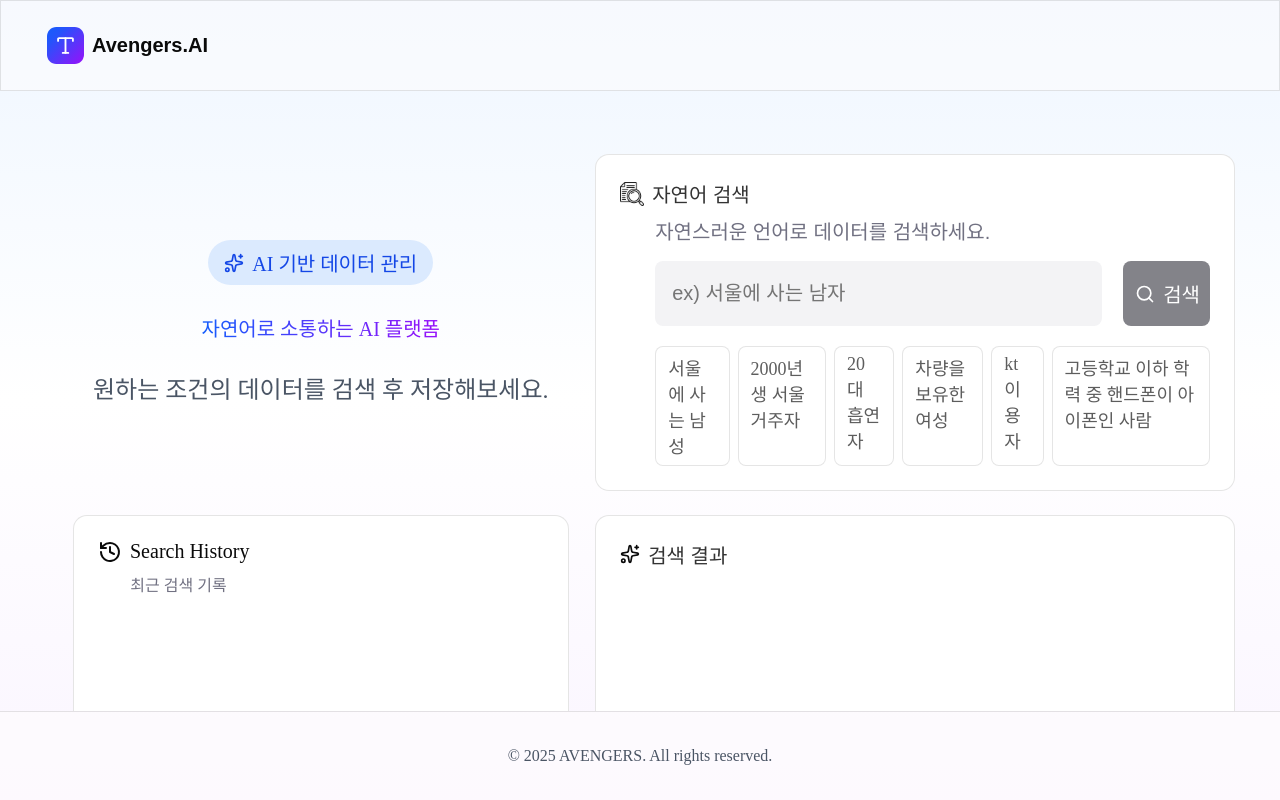
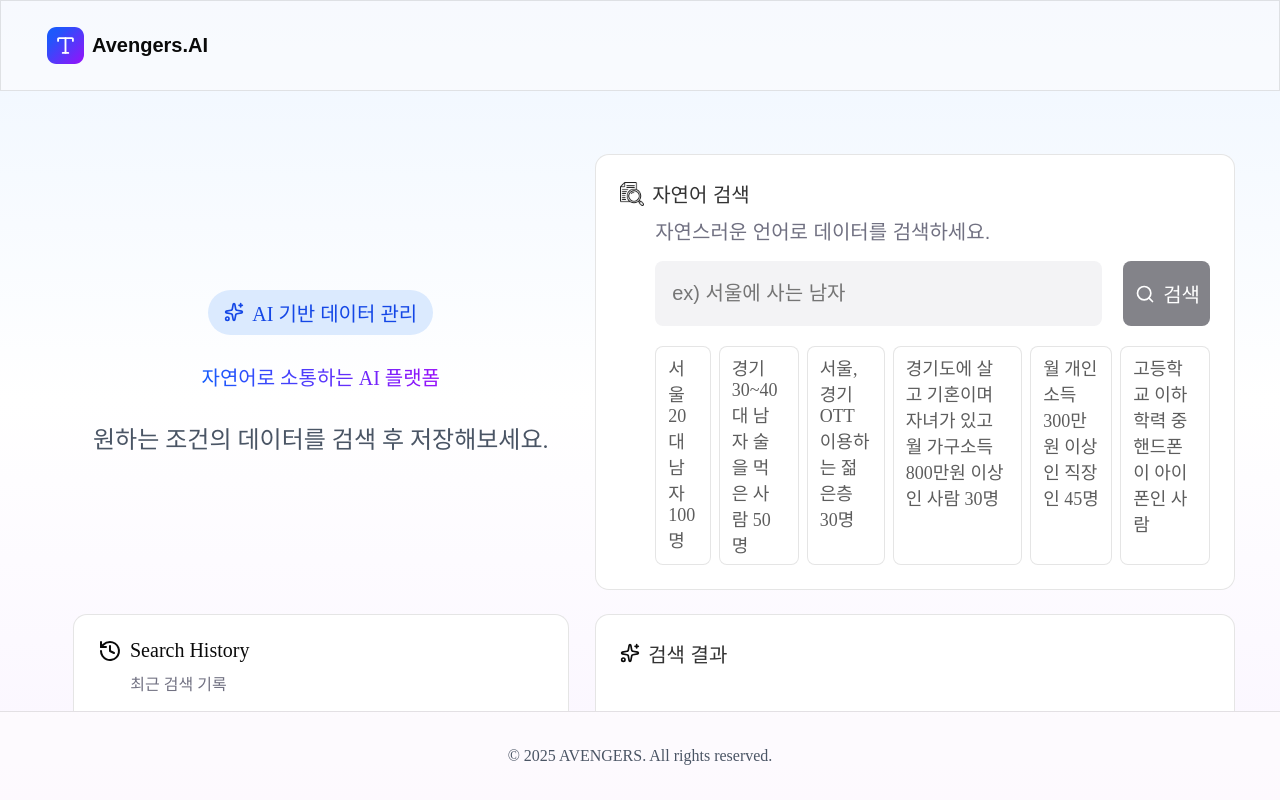
Before and after one commit to Wedding-matching/Front, a React (Create React App) app in the folder avengers/: page / in a window 1280 px wide. Built offline with nearby package versions, Linux system fonts and the light colour scheme.

Commit message:
FIX/#6: 검색 버튼 수정

```diff
--- a/avengers/public/index.html
+++ b/avengers/public/index.html
@@ -9,7 +9,7 @@
       name="description"
       content="Web site created using create-react-app"
     />
-    <title>React App</title>
+    <title>Avengers.AI</title>
   </head>
   <body>
     <noscript>You need to enable JavaScript to run this app.</noscript>
--- a/avengers/src/components/Home/Search.jsx
+++ b/avengers/src/components/Home/Search.jsx
@@ -60,11 +60,11 @@ const Search = ({ onSearch, setIsLoading, setLoadingProgress }) => {
             </SearchInputWrap>
 
             <SearchExWrap>
-                <SearchEx onClick={() => setQuestion("서울에 사는 남성")}>서울에 사는 남성</SearchEx>
-                <SearchEx onClick={() => setQuestion("2000년생 서울 거주자")}>2000년생 서울 거주자</SearchEx>
-                <SearchEx onClick={() => setQuestion("20대 흡연자")}>20대 흡연자</SearchEx>
-                <SearchEx onClick={() => setQuestion("차량을 보유한 여성")}>차량을 보유한 여성</SearchEx>
-                <SearchEx onClick={() => setQuestion("kt 이용자")}>kt 이용자</SearchEx>
+                <SearchEx onClick={() => setQuestion("서울 20대 남자 100명")}>서울 20대 남자 100명</SearchEx>
+                <SearchEx onClick={() => setQuestion("경기 30~40대 남자 술을 먹은 사람 50명")}>경기 30~40대 남자 술을 먹은 사람 50명</SearchEx>
+                <SearchEx onClick={() => setQuestion("서울, 경기 OTT 이용하는 젊은층 30명")}>서울, 경기 OTT 이용하는 젊은층 30명</SearchEx>
+                <SearchEx onClick={() => setQuestion("경기도에 살고 기혼이며 자녀가 있고 월 가구소득 800만원 이상인 사람 30명")}>경기도에 살고 기혼이며 자녀가 있고 월 가구소득 800만원 이상인 사람 30명</SearchEx>
+                <SearchEx onClick={() => setQuestion("월 개인소득 300만원 이상인 직장인 45명")}>월 개인소득 300만원 이상인 직장인 45명</SearchEx>
                 <SearchEx onClick={() => setQuestion("고등학교 이하 학력 중 핸드폰이 아이폰인 사람")}>고등학교 이하 학력 중 핸드폰이 아이폰인 사람</SearchEx>
             </SearchExWrap>
 
--- a/avengers/src/components/Home/SearchHistory.jsx
+++ b/avengers/src/components/Home/SearchHistory.jsx
@@ -25,7 +25,7 @@ const getTimeLabel = (timestamp) => {
     const month = past.getMonth() + 1;
     const date = past.getDate();
 
-    return `${month < 10 ? "0" + month : month}.${date < 10 ? "0" + date : date}일`;
+    return `${month < 10 ? "0" + month : month}.${date < 10 ? "0" + date : date}`;
 };
 
 const SearchHistory = ({history, onDelete, onOpenDetail}) => {
```
